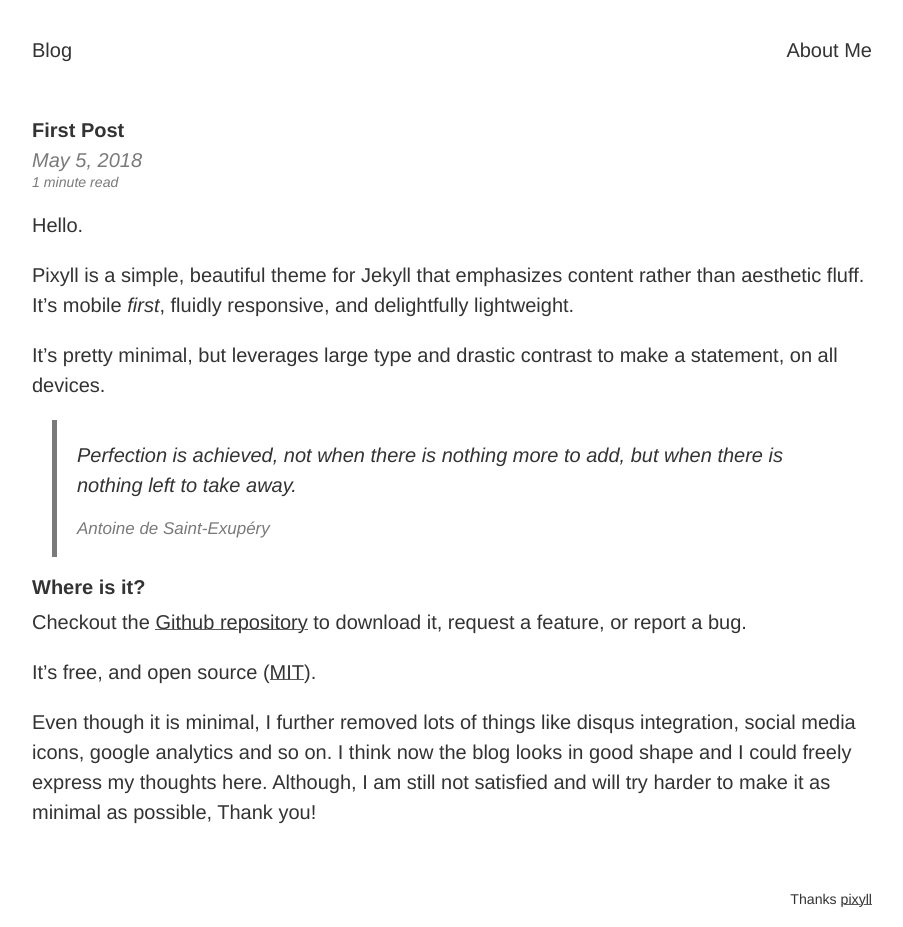
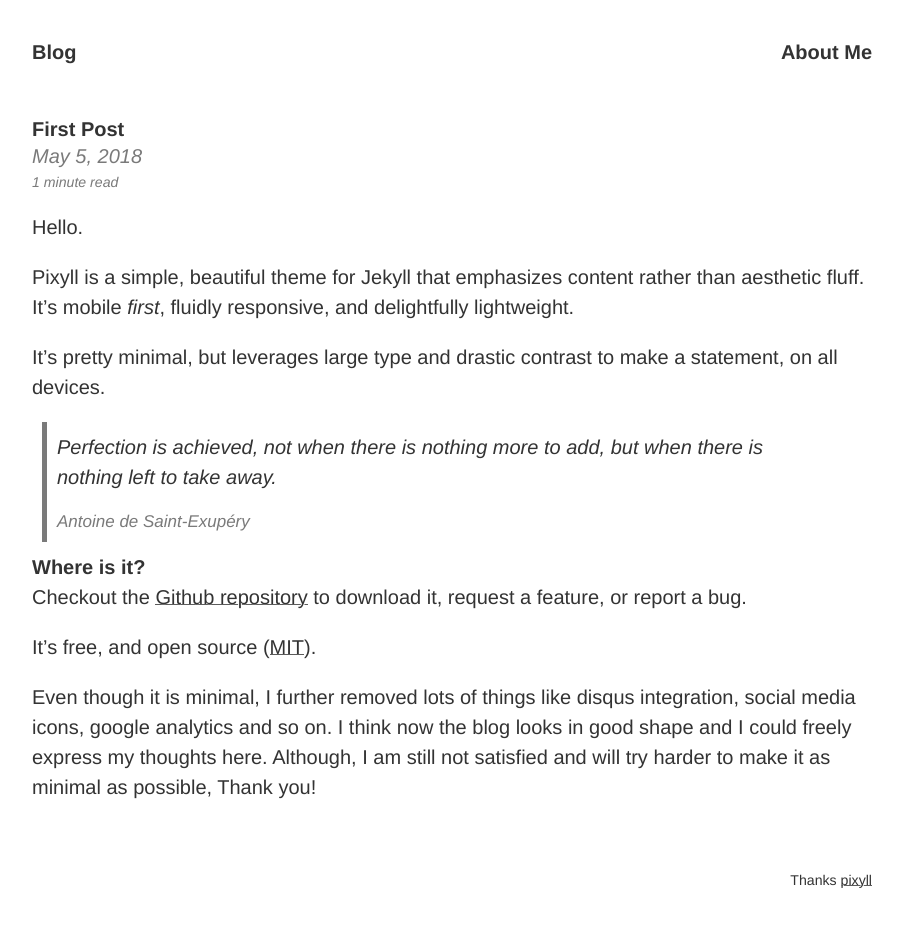
Before and after one commit to robotvisionxyz/robotvisionxyz.github.io, a Jekyll site: the page built from _posts/2018-05-05-first-post.md, in a window 1280 px wide. Shown: the whole page, without its empty margins (188-1091 px from the left). Built offline with Jekyll 4.4.1, drawn with Linux system fonts in a browser that asks for light colours; comment, search, counter and statistics services are not loaded; after the commit the page ends 900 px from its top, so only the background shows below that.

Commit message:
improving the spacing

```diff
--- a/_sass/_header.scss
+++ b/_sass/_header.scss
@@ -6,7 +6,7 @@
 .site-header a {
   color: #333;
   font-size: $h3;
-  font-weight: 300;
+  font-weight: 900;
   background-image: none;
 }
 
--- a/_sass/_variables.scss
+++ b/_sass/_variables.scss
@@ -2,10 +2,10 @@
 $base-font-size: 11px !default;
 $bold-font-weight: bold !default;
 $font-family: Helvetica !default;
-$line-height: 1 !default;
+$line-height: 1.2 !default;
 $heading-font-family: Helvetica !default;
 $heading-font-weight: 900 !default;
-$heading-line-height: 1 !default;
+$heading-line-height: 0.5 !default;
 $monospace-font-family: monospace !default;
 $h1: 1rem !default;
 $h2: 1rem !default;
@@ -63,8 +63,8 @@ $breakpoint-xl: '(min-width: 96em)';
 // Whitespace
 $space-1: 1rem !default;
 $space-2: 1rem !default;
-$space-3: 1rem !default;
-$space-4: 1rem !default;
+$space-3: 0.5rem !default;
+$space-4: 0.5rem !default;
 
 // Buttons
 $button-font-size: inherit !default;
```
